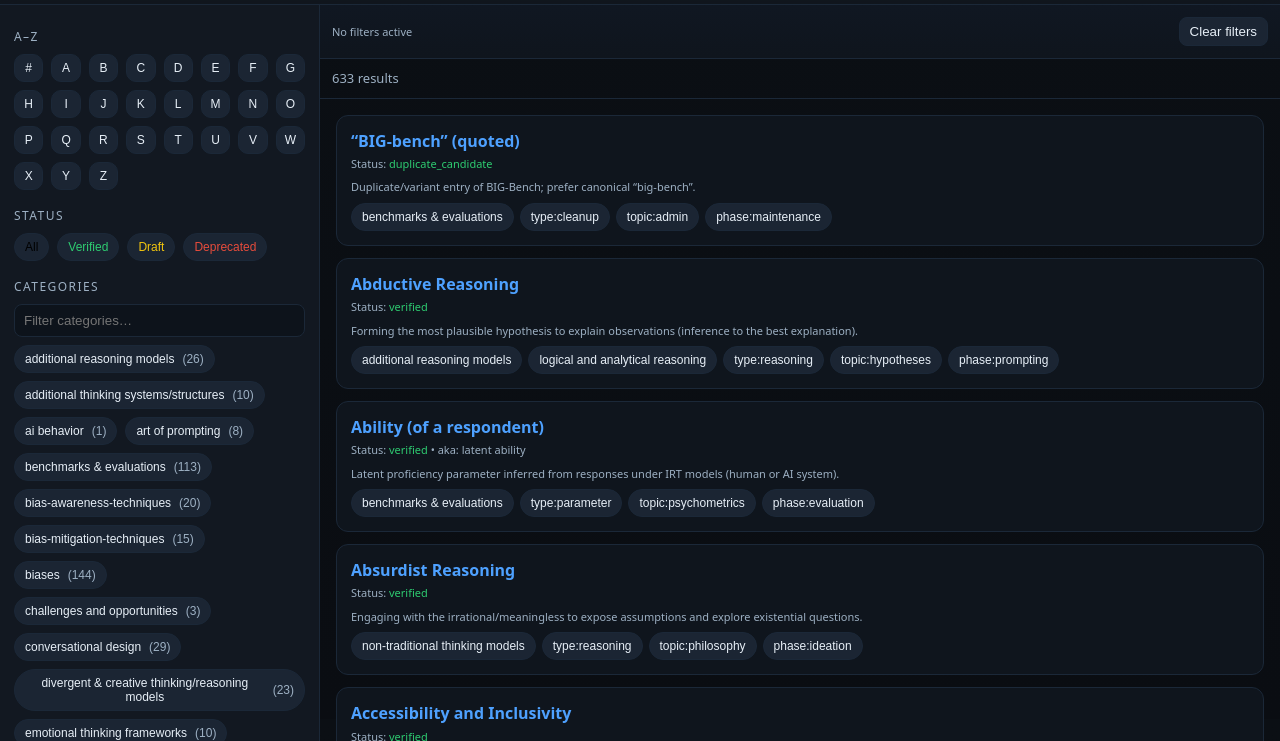
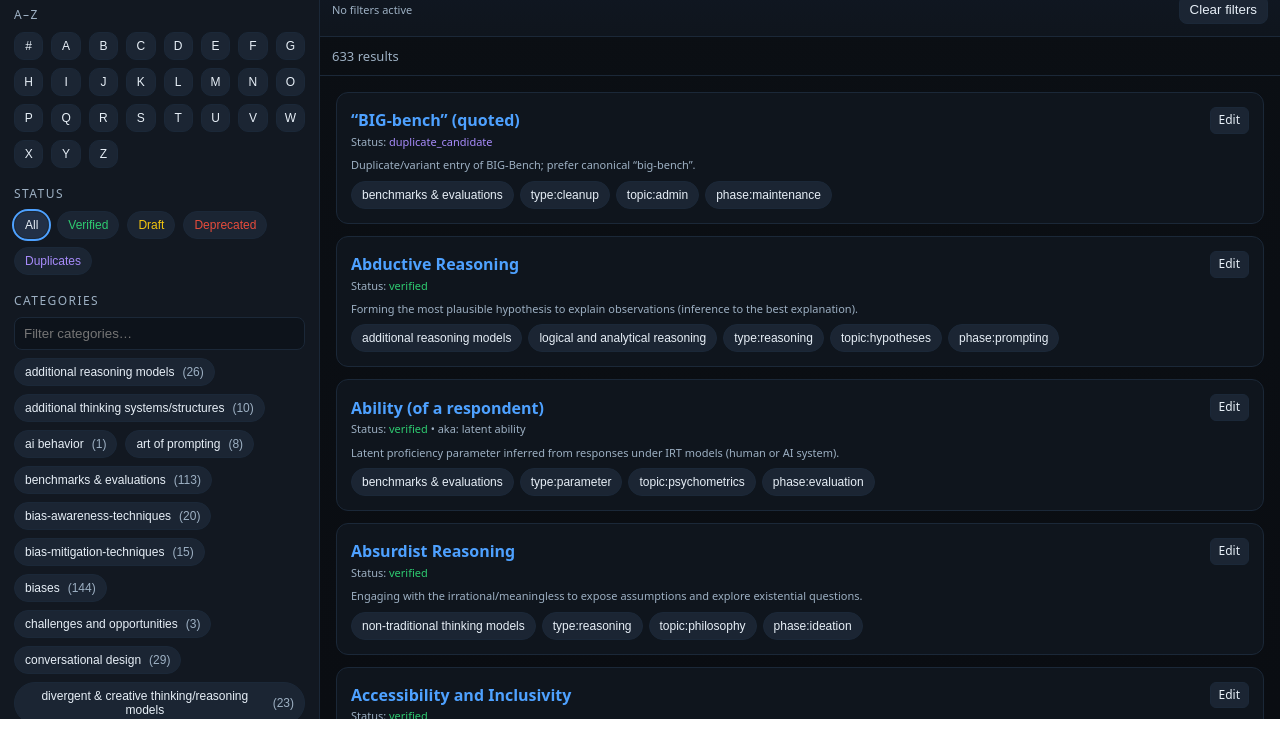
Before and after one commit to JonathanKHobson/AI, a plain HTML site: page index.html in a window 1280 px wide. Shown: the part 81-822 px from the top of the page. After the commit the page ends 800 px from the top, so only its background shows below. Drawn offline with Linux system fonts and the light colour scheme.

Commit message:
Update index.html

```diff
--- a/index.html
+++ b/index.html
@@ -1,4 +1,4 @@
-"<!doctype html>
+<!doctype html>
 <html lang="en">
 <head>
   <meta charset="utf-8" />
@@ -17,6 +17,7 @@
       --green:#2ecc71;
       --yellow:#f1c40f;
       --red:#e74c3c;
+      --purple:#a78bfa;           /* for duplicate_candidate */
       --header-h:64px;
       --sidebar-w:320px;
       --radius:12px;
@@ -32,6 +33,7 @@
     }
     a{color:var(--accent);text-decoration:none}
     a:hover{text-decoration:underline}
+
     .app{display:grid;grid-template-rows:var(--header-h) 1fr;height:100%}
     header{
       display:flex;align-items:center;gap:12px;
@@ -40,74 +42,62 @@
       position:sticky;top:0;z-index:5;
     }
     header h1{font-size:18px;margin:0 4px 0 0;font-weight:600;letter-spacing:.2px}
-    .search{
-      flex:1;
-      display:flex;gap:10px;align-items:center
-    }
+    .search{flex:1;display:flex;gap:10px;align-items:center}
     .search input[type="search"]{
       width:100%;padding:11px 12px;border-radius:10px;border:1px solid var(--border);
       background:#0d131b;color:var(--text);outline:none;
     }
-    .layout{
-      display:grid;
-      grid-template-columns:var(--sidebar-w) 1fr;
-      gap:0;
-      height:calc(100vh - var(--header-h));
+
+    .layout{display:grid;grid-template-columns:var(--sidebar-w) 1fr;gap:0;height:calc(100vh - var(--header-h))}
+    .sidebar{border-right:1px solid var(--border);background:var(--panel);padding:14px;position:relative;overflow:auto}
+    .main{overflow:auto;position:relative}
+
+    .section-title{font-size:12px;text-transform:uppercase;letter-spacing:.12em;color:var(--muted);margin:10px 0 8px}
+
+    .alpha-grid{display:grid;grid-template-columns:repeat(8,1fr);gap:8px}
+    .alpha-btn{
+      border:1px solid var(--border);background:var(--chip);color:var(--text);
+      padding:6px 0;border-radius:10px;text-align:center;cursor:pointer;font-size:12px;user-select:none;
     }
-    .sidebar{
-      border-right:1px solid var(--border);
-      background:var(--panel);
-      padding:14px;
-      position:relative;
-      overflow:auto;
-    }
-    .main{overflow:auto;position:relative}
-    .section-title{font-size:12px;text-transform:uppercase;letter-spacing:.12em;color:var(--muted);margin:10px 0 8px}
-    .alpha-grid{
-      display:grid;
-      grid-template-columns:repeat(8,1fr);
-      gap:8px;
-    }
-    .alpha-btn{
-      border:1px solid var(--border);
-      background:var(--chip);
-      color:var(--text);
-      padding:6px 0;border-radius:10px;
-      text-align:center;cursor:pointer;font-size:12px;
-      user-select:none;
-    }
-    .alpha-btn[aria-pressed="true"]{outline:2px solid var(--accent)}
+    .alpha-btn[aria-pressed="true"]{outline:2px solid var(--accent);background:#223046}
+
     .chips{display:flex;flex-wrap:wrap;gap:8px}
     .chip{
       display:inline-flex;align-items:center;gap:8px;
       padding:6px 10px;border-radius:999px;background:var(--chip);
-      border:1px solid var(--border);font-size:12px;color:var(--text);
-      cursor:pointer;user-select:none
+      border:1px solid var(--border);font-size:12px;color:var(--text);cursor:pointer;user-select:none
     }
     .chip .count{color:var(--muted)}
     .chip[aria-pressed="true"]{outline:2px solid var(--accent)}
+
     .status-row{display:flex;gap:8px;flex-wrap:wrap}
-    .pill{padding:6px 10px;border-radius:999px;border:1px solid var(--border);background:var(--chip);font-size:12px;cursor:pointer}
+    .pill{
+      padding:6px 10px;border-radius:999px;border:1px solid var(--border);
+      background:var(--chip);font-size:12px;color:var(--text);cursor:pointer
+    }
+    .pill[aria-pressed="true"]{outline:2px solid var(--accent);background:#223046}
     .pill[data-val="verified"]{color:var(--green)}
     .pill[data-val="draft"]{color:var(--yellow)}
     .pill[data-val="deprecated"]{color:var(--red)}
+    .pill[data-val="duplicate_candidate"]{color:var(--purple)}
+
     .toolbar{
       display:flex;flex-wrap:wrap;align-items:center;gap:10px;
       padding:12px;border-bottom:1px solid var(--border);
       position:sticky;top:0;background:linear-gradient(180deg,#101722,#0f151d);z-index:2;
     }
     .results-header{padding:10px 12px;color:var(--muted);font-size:13px;border-bottom:1px solid var(--border)}
+
     .cards{padding:16px;display:grid;gap:12px}
-    .card{
-      background:var(--card);
-      border:1px solid var(--border);
-      border-radius:var(--radius);
-      padding:14px;
-    }
+    .card{background:var(--card);border:1px solid var(--border);border-radius:var(--radius);padding:14px}
+    .title-row{display:flex;gap:10px;align-items:center}
+    .title-row .spacer{flex:1}
     .card h3{margin:0 0 4px;font-size:16px}
     .card .meta{display:flex;gap:6px;flex-wrap:wrap;margin-top:8px}
     .mini{font-size:11px;color:var(--muted)}
     .btn{border:1px solid var(--border);background:var(--chip);padding:6px 10px;border-radius:8px;color:var(--text);cursor:pointer}
+    .btn-sm{padding:4px 8px;font-size:12px;border-radius:6px}
+
     dialog{border:none;border-radius:14px;background:#0c1117;color:var(--text);width:min(760px,92vw);}
     dialog::backdrop{background:rgba(0,0,0,.55);backdrop-filter:blur(2px)}
     .flex-spacer{flex:1}
@@ -121,20 +111,23 @@
   <header>
     <h1>AI Prompting Glossary</h1>
     <div class="search">
-      <input id="q" type="search" placeholder="Search… (try: tag:topic:prompting, category:conversational design)" />
+      <input id="q" type="search" placeholder='Search… (try: tag:topic:prompting, category:"conversational design")' />
       <select id="sort">
         <option value="az">A → Z</option>
         <option value="za">Z → A</option>
       </select>
     </div>
     <a class="btn" href="./add-glossaryterm.html">+ Add term</a>
+    <a class="btn" href="./admin.html">Admin</a>
   </header>
+
   <div class="layout">
     <aside class="sidebar" id="sidebar">
       <div class="facet-group">
         <div class="section-title">A–Z</div>
         <div id="alpha" class="alpha-grid"></div>
       </div>
+
       <div class="facet-group">
         <div class="section-title">Status</div>
         <div class="status-row" id="statusRow">
@@ -142,26 +135,32 @@
           <button class="pill" data-val="verified">Verified</button>
           <button class="pill" data-val="draft">Draft</button>
           <button class="pill" data-val="deprecated">Deprecated</button>
+          <button class="pill" data-val="duplicate_candidate">Duplicates</button>
         </div>
       </div>
+
       <div class="facet-group">
         <div class="section-title">Categories</div>
         <input class="facet-search" id="catFilter" placeholder="Filter categories…" />
         <div id="cats" class="chips"></div>
       </div>
+
       <div class="facet-group">
         <div class="section-title">Tags</div>
         <input class="facet-search" id="tagFilter" placeholder="Filter tags…" />
         <div id="tags" class="chips"></div>
       </div>
+
       <div class="footer-note">Click chips on cards to filter by that category/tag.</div>
     </aside>
+
     <main class="main">
       <div class="toolbar">
         <div id="activeFilters" class="chips"></div>
         <span class="flex-spacer"></span>
         <button id="clear" class="btn">Clear filters</button>
       </div>
+
       <div class="results-header" id="resultInfo">Loading…</div>
       <div class="cards" id="cards"></div>
     </main>
@@ -172,11 +171,9 @@
   <article style="padding:16px 18px;">
     <header style="display:flex;align-items:center;gap:10px;margin-bottom:10px;">
       <h2 id="dTitle" style="margin:0;font-size:20px;"></h2>
-      <span id="dStatus" class="pill"></span>
+      <span id="dStatus" class="pill" data-val=""></span>
       <span class="flex-spacer"></span>
-      <form method="dialog">
-        <button class="btn">Close</button>
-      </form>
+      <form method="dialog"><button class="btn">Close</button></form>
     </header>
     <div id="dAliases" class="mini"></div>
     <div id="dBody" style="margin-top:10px"></div>
@@ -190,129 +187,74 @@
 (function(){
   const G = (globalThis.GLOSSARY && Array.isArray(GLOSSARY)) ? GLOSSARY : (globalThis.GlossaryAPI?.all?.() ?? []);
 
-  // --- helpers ---
+  // helpers
   const norm = s => (s||'').toString().trim().toLowerCase();
-  const title = s => s.replace(/\b\w/g, m => m.toUpperCase());
-  const first = a => a && a[0];
   const by = (k,dir=1) => (a,b)=> (a[k]||'').localeCompare(b[k]||'')*dir;
 
-  // build canonical stores
-  const catLabelByKey = new Map();
-  const tagLabelByKey = new Map();
-  const catCount = new Map();
-  const tagCount = new Map();
+  // canonical label + counts
+  const catLabelByKey = new Map(), tagLabelByKey = new Map();
+  const catCount = new Map(),       tagCount = new Map();
+  for (const it of G){
+    for (const c of (it.categories||[])){ const key = norm(c); catLabelByKey.set(key, catLabelByKey.get(key)||c); catCount.set(key,(catCount.get(key)||0)+1); }
+    for (const t of (it.tags||[])){ const key = norm(t); tagLabelByKey.set(key, tagLabelByKey.get(key)||t); tagCount.set(key,(tagCount.get(key)||0)+1); }
+  }
 
-  for (const it of G){
-    const cats = Array.isArray(it.categories)? it.categories : [];
-    for (const c of cats){
-      const key = norm(c);
-      catLabelByKey.set(key, catLabelByKey.get(key) || c);
-      catCount.set(key, (catCount.get(key)||0)+1);
+  // state
+  const state = {
+    q:'', sort:'az', alpha:'',
+    status:'all', // all | verified | draft | deprecated | duplicate_candidate
+    cats:new Set(), tags:new Set()
+  };
+
+  // dom
+  const $=s=>document.querySelector(s), $$=s=>[...document.querySelectorAll(s)];
+  const cardsEl=$('#cards'), resultInfo=$('#resultInfo'), detail=$('#detail');
+  const d={ title:$('#dTitle'), status:$('#dStatus'), aliases:$('#dAliases'), body:$('#dBody'), chips:$('#dChips'), sources:$('#dSources') };
+
+  // A–Z
+  const alphaEl = $('#alpha'); ['#',...'ABCDEFGHIJKLMNOPQRSTUVWXYZ'].forEach(L=>{
+    const b=document.createElement('button');
+    b.className='alpha-btn'; b.textContent=L; b.dataset.alpha=L; b.setAttribute('aria-pressed','false');
+    b.addEventListener('click',()=>{ state.alpha = (state.alpha===L?'':L); $$('#alpha .alpha-btn').forEach(x=>x.setAttribute('aria-pressed', x.dataset.alpha===state.alpha?'true':'false')); render(); });
+    alphaEl.appendChild(b);
+  });
+
+  // Status (now includes duplicate_candidate)
+  $('#statusRow').addEventListener('click', e=>{
+    const btn=e.target.closest('.pill'); if(!btn) return;
+    state.status = btn.dataset.val;
+    $$('#statusRow .pill').forEach(x=>x.setAttribute('aria-pressed', x===btn?'true':'false'));
+    render();
+  });
+
+  // facet rendering
+  function renderFacetChips(container, itemsMap, selectedSet, filterText='', isTag=false){
+    container.innerHTML='';
+    const entries=[...itemsMap.entries()]
+      .filter(([k])=>!filterText || itemsMap.get(k).toLowerCase().includes(filterText.toLowerCase()))
+      .sort((a,b)=> itemsMap.get(a[0]).localeCompare(itemsMap.get(b[0])));
+    for (const [key,label] of entries){
+      const count=(isTag?tagCount:catCount).get(key)||0;
+      const el=document.createElement('button'); el.className='chip';
+      el.setAttribute('aria-pressed', selectedSet.has(key)?'true':'false');
+      el.innerHTML=`<span>${label}</span><span class="count">(${count})</span>`;
+      el.addEventListener('click',()=>{ if(selectedSet.has(key)) selectedSet.delete(key); else selectedSet.add(key); renderFacets(); render(); });
+      container.appendChild(el);
     }
-    const tags = Array.isArray(it.tags)? it.tags:[];
-    for (const t of tags){
-      const key = norm(t);
-      // Pretty label: keep prefix coloring later
-      tagLabelByKey.set(key, tagLabelByKey.get(key) || t);
-      tagCount.set(key, (tagCount.get(key)||0)+1);
+  }
+  function renderFacets(){
+    renderFacetChips($('#cats'), catLabelByKey, state.cats, $('#catFilter').value, false);
+    renderFacetChips($('#tags'), tagLabelByKey, state.tags, $('#tagFilter').value, true);
+    const wrap=$('#activeFilters'); wrap.innerHTML='';
+    const add=(kind,key,label)=>{ const b=document.createElement('span'); b.className='chip'; b.innerHTML=`${label} <span class="count mini">${kind}</span>`; b.title=`Remove ${label}`; b.addEventListener('click',()=>{ (kind==='category'?state.cats:state.tags).delete(key); renderFacets(); render(); }); wrap.appendChild(b); };
+    for(const k of state.cats) add('category',k,catLabelByKey.get(k)||k);
+    for(const k of state.tags) add('tag',k,tagLabelByKey.get(k)||k);
+    if(!state.cats.size && !state.tags.size && !state.alpha && state.status==='all' && !state.q){
+      const span=document.createElement('span'); span.className='mini'; span.textContent='No filters active'; wrap.appendChild(span);
     }
   }
 
-  // --- state ---
-  const state = {
-    q: '',
-    sort: 'az',
-    alpha: '',           // 'a' | '#' | ''
-    status: 'all',       // all | verified | draft | deprecated
-    cats: new Set(),     // canonical keys (lowercase)
-    tags: new Set(),     // canonical keys (lowercase, includes prefixes like "topic:xyz")
-  };
-
-  // --- DOM ---
-  const $ = sel => document.querySelector(sel);
-  const $$ = sel => [...document.querySelectorAll(sel)];
-  const cardsEl = $('#cards');
-  const resultInfo = $('#resultInfo');
-  const detail = $('#detail');
-  const d = {
-    title: $('#dTitle'),
-    status: $('#dStatus'),
-    aliases: $('#dAliases'),
-    body: $('#dBody'),
-    chips: $('#dChips'),
-    sources: $('#dSources')
-  };
-
-  // build A–Z
-  const alphaEl = $('#alpha');
-  const letters = ['#',...'ABCDEFGHIJKLMNOPQRSTUVWXYZ'];
-  for (const L of letters){
-    const b = document.createElement('button');
-    b.className='alpha-btn';
-    b.textContent=L;
-    b.dataset.val=L;
-    b.addEventListener('click',()=>{
-      const v = L === state.alpha ? '' : L;
-      state.alpha = v;
-      $$('[data-alpha]').forEach(x=>x.setAttribute('aria-pressed', x.dataset.alpha===v ? 'true':'false'));
-      b.setAttribute('aria-pressed', state.alpha? 'true':'false');
-      render();
-    });
-    b.dataset.alpha=L;
-    b.setAttribute('aria-pressed','false');
-    alphaEl.appendChild(b);
-  }
-
-  // status
-  $('#statusRow').addEventListener('click', e=>{
-    const btn = e.target.closest('.pill'); if(!btn) return;
-    state.status = btn.dataset.val;
-    $$('#statusRow .pill').forEach(x=>x.setAttribute('aria-pressed', x===btn ? 'true':'false'));
-    render();
-  });
-
-  // category chips
-  function renderFacetChips(container, itemsMap, selectedSet, filterText='', isTag=false){
-    container.innerHTML='';
-    const entries = [...itemsMap.entries()]
-      .filter(([k])=>!filterText || itemsMap.get(k).toLowerCase().includes(filterText.toLowerCase()))
-      .sort((a,b)=> itemsMap.get(a[0]).localeCompare(itemsMap.get(b[0])));
-    for (const [key,label] of entries){
-      const count = (isTag? tagCount : catCount).get(key) || 0;
-      const el = document.createElement('button');
-      el.className='chip';
-      el.setAttribute('aria-pressed', selectedSet.has(key) ? 'true':'false');
-      el.innerHTML = `<span>${label}</span><span class="count">(${count})</span>`;
-      el.addEventListener('click',()=>{
-        if (selectedSet.has(key)) selectedSet.delete(key); else selectedSet.add(key);
-        renderFacets(); render();
-      });
-      container.appendChild(el);
-    }
-  }
-
-  function renderFacets(){
-    renderFacetChips($('#cats'), catLabelByKey, state.cats, $('#catFilter').value, false);
-    renderFacetChips($('#tags'), tagLabelByKey, state.tags, $('#tagFilter').value, true);
-    // active filters row
-    const wrap = $('#activeFilters'); wrap.innerHTML='';
-    const addActive = (kind,key,label)=>{
-      const b=document.createElement('span'); b.className='chip';
-      b.innerHTML=`${label} <span class="count mini">${kind}</span>`;
-      b.title=`Remove ${label}`;
-      b.addEventListener('click',()=>{
-        (kind==='category'? state.cats: state.tags).delete(key); renderFacets(); render();
-      });
-      wrap.appendChild(b);
-    };
-    for(const k of state.cats) addActive('category',k,catLabelByKey.get(k) || k);
-    for(const k of state.tags) addActive('tag',k,tagLabelByKey.get(k) || k);
-    if(!state.cats.size && !state.tags.size && !state.alpha && state.status==='all' && !state.q) {
-      const span=document.createElement('span'); span.className='mini'; span.textContent='No filters active';
-      wrap.appendChild(span);
-    }
-  }
-
+  // Clear all
   $('#catFilter').addEventListener('input', ()=>renderFacets());
   $('#tagFilter').addEventListener('input', ()=>renderFacets());
   $('#clear').addEventListener('click', ()=>{
@@ -323,88 +265,75 @@
     renderFacets(); render();
   });
 
-  // search & sort
-  $('#q').addEventListener('input', e=>{ state.q = e.target.value; render(); });
-  $('#sort').addEventListener('change', e=>{ state.sort = e.target.value; render(); });
+  // search/sort
+  $('#q').addEventListener('input', e=>{ state.q=e.target.value; render(); });
+  $('#sort').addEventListener('change', e=>{ state.sort=e.target.value; render(); });
 
-  // core filtering
+  // filtering
   function passesFilters(it){
-    // status
     if(state.status!=='all' && norm(it.status)!==state.status) return false;
-    // alpha
     if(state.alpha){
       const ch = it.term?.[0] || '';
-      if(state.alpha==='#'){
-        if(/[A-Za-z]/.test(ch)) return false;
-      }else{
-        if (norm(ch)!==norm(state.alpha)) return false;
+      if(state.alpha==='#'){ if(/[A-Za-z]/.test(ch)) return false; }
+      else if (norm(ch)!==norm(state.alpha)) return false;
     }
+    if(state.cats.size){
+      const keys=(it.categories||[]).map(norm);
+      if(!keys.some(k=>state.cats.has(k))) return false;
     }
-    // categories (OR)
-    if(state.cats.size){
-      const keys = (it.categories||[]).map(norm);
-      if (!keys.some(k=>state.cats.has(k))) return false;
+    if(state.tags.size){
+      const keys=(it.tags||[]).map(norm);
+      if(!keys.some(k=>state.tags.has(k))) return false;
     }
-    // tags (OR) — tags are already canonical like "topic:xyz"
-    if(state.tags.size){
-      const keys = (it.tags||[]).map(norm);
-      if (!keys.some(k=>state.tags.has(k))) return false;
+    if(state.q){
+      const q=state.q.trim();
+      const fieldRegex=/\b(category|tag|status):"([^"]+)"|\b(category|tag|status):([^ \t]+)\b/gi;
+      let m, ok=true; const reqCats=new Set(), reqTags=new Set(); let reqStatus=null;
+      while((m=fieldRegex.exec(q))){
+        const key=(m[1]||m[3])?.toLowerCase(); const val=norm(m[2]||m[4]||'');
+        if(key==='category') reqCats.add(val); else if(key==='tag') reqTags.add(val); else if(key==='status') reqStatus=val;
       }
-    // query
-    if(state.q){
-      const q = state.q.trim();
-      // fielded filters in q (e.g., category:"conversational design" tag:"topic:prompting")
-      const fieldRegex = /\b(category|tag|status):"([^"]+)"|\b(category|tag|status):([^ \t]+)\b/gi;
-      let m, localOk=true;
-      const reqCats=new Set(), reqTags=new Set(); let reqStatus=null;
-      while((m = fieldRegex.exec(q))){
-        const key=(m[1]||m[3])?.toLowerCase(); const val=norm(m[2]||m[4]||'');
-        if(key==='category') reqCats.add(val);
-        else if(key==='tag') reqTags.add(val);
-        else if(key==='status') reqStatus = val;
-      }
-      if(reqStatus && norm(it.status)!==reqStatus) localOk=false;
-      if(reqCats.size){
-        const keys=(it.categories||[]).map(norm);
-        if(![...reqCats].some(k=>keys.includes(k))) localOk=false;
-      }
-      if(reqTags.size){
-        const keys=(it.tags||[]).map(norm);
-        if(![...reqTags].some(k=>keys.includes(k))) localOk=false;
-      }
-      // keyword part (remove fielded portions)
-      const plain = q.replace(fieldRegex,' ').trim().toLowerCase();
+      if(reqStatus && norm(it.status)!==reqStatus) ok=false;
+      if(reqCats.size){ const keys=(it.categories||[]).map(norm); if(![...reqCats].some(k=>keys.includes(k))) ok=false; }
+      if(reqTags.size){ const keys=(it.tags||[]).map(norm); if(![...reqTags].some(k=>keys.includes(k))) ok=false; }
+      const plain=q.replace(fieldRegex,' ').trim().toLowerCase();
       if(plain){
         const hay=[it.term,it.definition,(it.aliases||[]).join(' '),(it.categories||[]).join(' '),(it.tags||[]).join(' ')].join(' ').toLowerCase();
-        if(!hay.includes(plain)) localOk=false;
+        if(!hay.includes(plain)) ok=false;
       }
-      if(!localOk) return false;
+      if(!ok) return false;
     }
     return true;
   }
 
   function render(){
-    // sort baseline results by A/Z
-    const dir = state.sort==='az' ? 1 : -1;
+    const dir = state.sort==='az'?1:-1;
     const results = G.slice().sort(by('term',dir)).filter(passesFilters);
-
-    // update result info
     resultInfo.textContent = `${results.length} result${results.length===1?'':'s'}`;
 
     cardsEl.innerHTML='';
-    // incremental render
-    const batch = 40;
-    let i=0;
+    const batch=40; let i=0;
     function paint(){
-      const end = Math.min(i+batch, results.length);
+      const end=Math.min(i+batch,results.length);
       for(; i<end; i++){
-        const it = results[i];
-        const card = document.createElement('div');
+        const it=results[i];
+        const statusColor =
+          it.status==='draft'?'var(--yellow)':
+          it.status==='deprecated'?'var(--red)':
+          it.status==='duplicate_candidate'?'var(--purple)':
+          'var(--green)';
+        const card=document.createElement('div');
         card.className='card';
-        const statusColor = it.status==='draft'?'var(--yellow)':it.status==='deprecated'?'var(--red)':'var(--green)';
         card.innerHTML = `
-          <h3><a href="#" data-slug="${it.slug}" class="open">${it.term}</a></h3>
-          <div class="mini">Status: <span style="color:${statusColor}">${it.status||'—'}</span>${it.aliases?.length?` • aka: ${it.aliases.join(', ')}`:''}</div>
+          <div class="title-row">
+            <h3 style="margin:0;"><a href="#" data-slug="${it.slug}" class="open">${it.term}</a></h3>
+            <span class="spacer"></span>
+            <a class="btn btn-sm" href="EditSuggestion.html?slug=${encodeURIComponent(it.slug)}">Edit</a>
+          </div>
+          <div class="mini">Status:
+            <span style="color:${statusColor}">${it.status||'—'}</span>
+            ${it.aliases?.length?` • aka: ${it.aliases.join(', ')}`:''}
+          </div>
           <p class="mini" style="margin:8px 0 6px">${(it.definition||'').slice(0,220)}${(it.definition||'').length>220?'…':''}</p>
           <div class="meta">
             ${(it.categories||[]).map(c=>`<button class="chip card-cat" data-key="${norm(c)}">${c}</button>`).join('')}
@@ -418,42 +347,38 @@
     paint();
   }
 
-  // open detail
+  // open detail only when clicking the term title
   cardsEl.addEventListener('click', e=>{
-    const a = e.target.closest('a.open');
-    if(a){
+    const a=e.target.closest('a.open');
+    if(!a) return;
     e.preventDefault();
-      const slug = a.dataset.slug;
-      const it = G.find(x=>x.slug===slug);
+    const slug=a.dataset.slug;
+    const it=G.find(x=>x.slug===slug);
     if(!it) return;
     d.title.textContent = it.term;
     d.status.textContent = (it.status||'').toUpperCase();
-      d.status.dataset.val = norm(it.status);
+    d.status.dataset.val = norm(it.status||'');
     d.aliases.textContent = it.aliases?.length ? `Also known as: ${it.aliases.join(', ')}` : '';
     d.body.innerHTML = it.definition || '';
     d.chips.innerHTML = ''
       + (it.categories||[]).map(c=>`<button class="chip card-cat" data-key="${norm(c)}">${c}</button>`).join('')
       + (it.tags||[]).map(t=>`<button class="chip card-tag" data-key="${norm(t)}">${t}</button>`).join('');
-      d.sources.innerHTML = it.sources?.length ?
-        ('<div class="section-title">Sources</div><ul>'
+    d.sources.innerHTML = it.sources?.length
+      ? ('<div class="section-title">Sources</div><ul>'
         + it.sources.map(s=>`<li><a href="${s.url}" target="_blank" rel="noopener">${s.title || s.url}</a></li>`).join('')
         + '</ul>')
       : '';
     if(!detail.open) detail.showModal();
-    }
   });
 
   // clicking chips on cards -> add filter
-  function addFilter(kind,key){
-    if(kind==='category') state.cats.add(key); else state.tags.add(key);
-    renderFacets(); render();
-  }
+  function addFilter(kind,key){ (kind==='category'?state.cats:state.tags).add(key); renderFacets(); render(); }
   document.addEventListener('click', e=>{
     const c1 = e.target.closest('.card-cat'); if(c1){ addFilter('category', c1.dataset.key); }
     const c2 = e.target.closest('.card-tag'); if(c2){ addFilter('tag', c2.dataset.key); }
   });
 
-  // initialize facets and UI
+  // init
   renderFacets();
   render();
 })();
```
Lines whose indentation alone changed are shown as unchanged.
